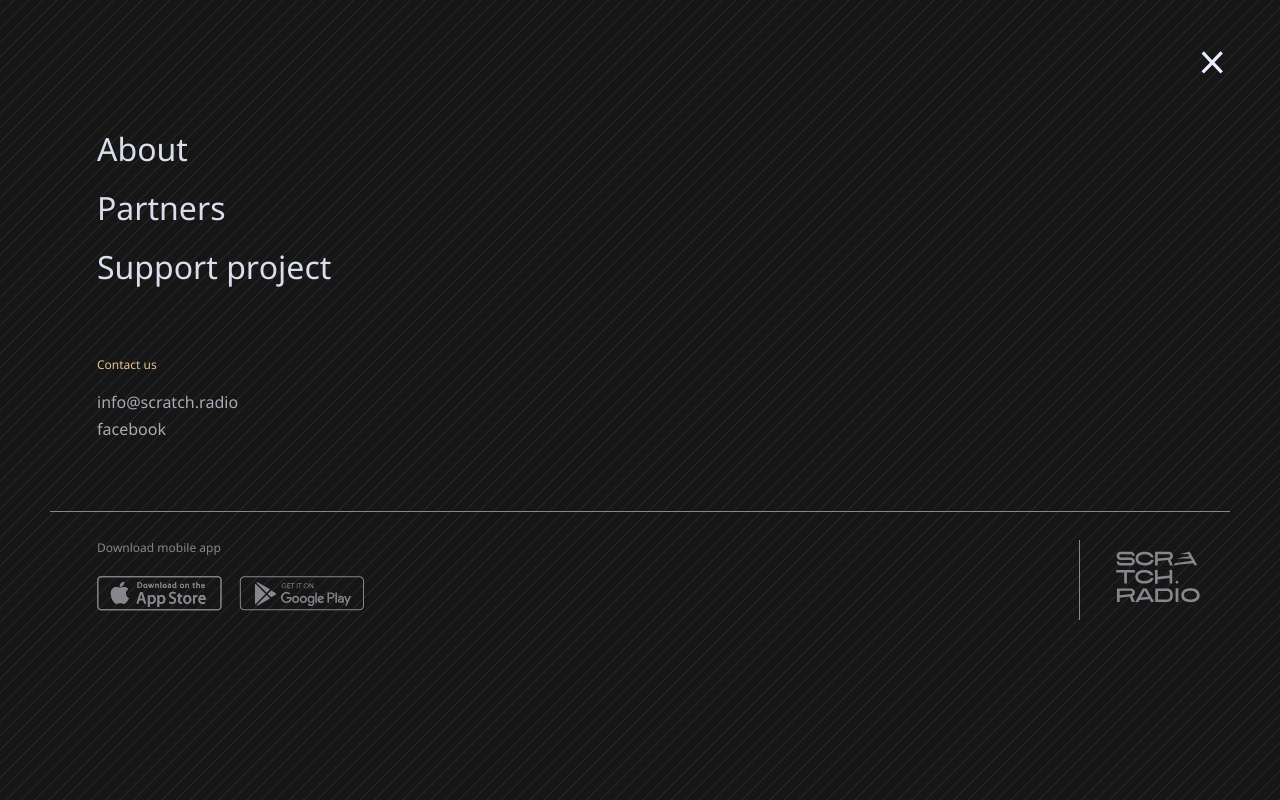
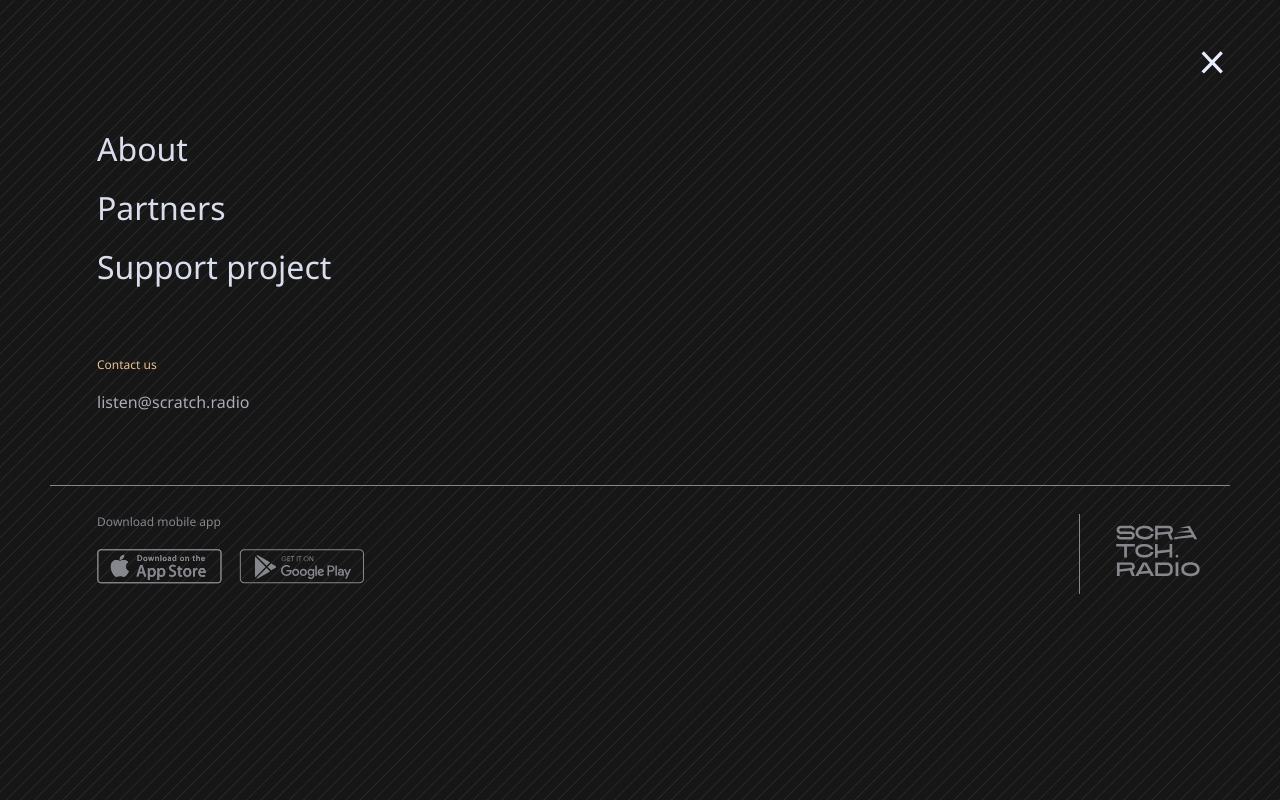
Before and after one commit to shuraman69/krit_test, a React (Create React App) app: page / in a window 1280 px wide. Both pictures are taken after a click on the button 1209 px from the left and 52 px from the top of the page. Built offline with nearby package versions, Linux system fonts and the light colour scheme.

Commit message:
contacts

```diff
--- a/src/components/HeaderBlock/Contacts.jsx
+++ b/src/components/HeaderBlock/Contacts.jsx
@@ -4,11 +4,8 @@
   return (
     <div className="contacts">
       <span className="contacts__title">Contact us</span>
-      <a href="mailto:info@scratch.radio" className="link link--theme_gray contacts__link">
-        info@scratch.radio
-      </a>
-      <a href="/" className="link link--theme_gray contacts__link">
-        facebook
+      <a href="mailto:listen@scratch.radio" className="link link--theme_gray contacts__link">
+        listen@scratch.radio
       </a>
     </div>
   );
```
